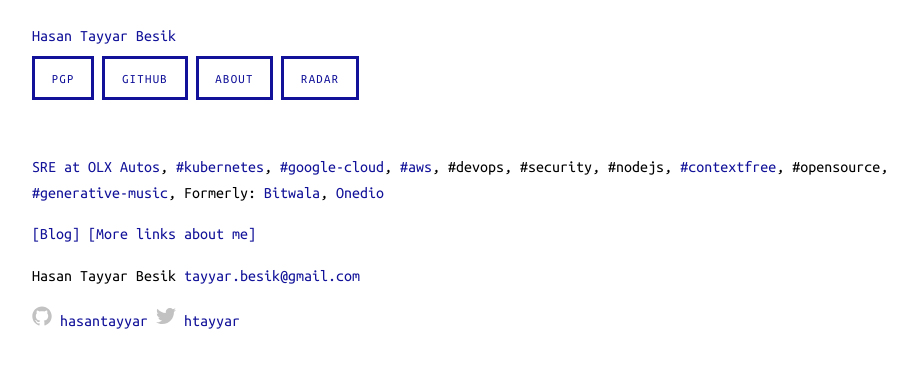
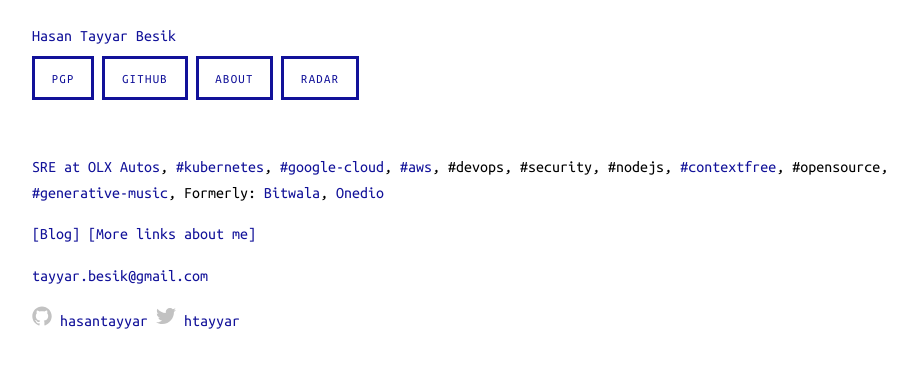
Before and after one commit to hasantayyar/hasantayyar.net, a Jekyll site: the page built from index.md, in a window 1280 px wide. Shown: the top 368 px of the page, without its empty margins (144-1061 px from the left). Built offline with Jekyll 4.4.1, drawn with Linux system fonts in a browser that asks for light colours; Markdown is read by kramdown in place of the engine named in the settings.

Commit message:
Update footer.html

```diff
--- a/_includes/footer.html
+++ b/_includes/footer.html
@@ -1,7 +1,5 @@
 <footer>
-
       <p>
-        <span>{{ site.title }}</span>
         <span><a href="mailto:{{ site.email }}">{{ site.email }}</a></span>
       </p>
 
@@ -49,5 +47,4 @@
       </p>
       <br />
       <p class="text">{{ site.description }}</p>
-
 </footer>
```
